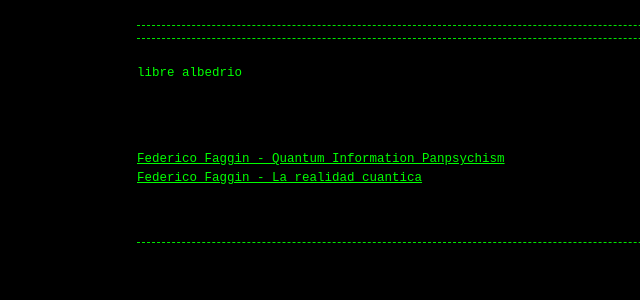
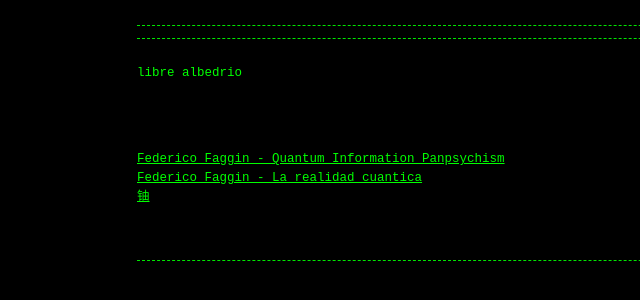
Before and after one commit to Guerrillaradio/librealbedrio, a Jekyll site: the page built from index.md, in a window 1280 px wide. Shown: the top 300 px of the page, without its empty margins (203-843 px from the left). Built offline with Jekyll 4.4.1, drawn with Linux system fonts in a browser that asks for light colours; our own code applies the rules of GitHub Pages for plain Markdown files.

Commit message:
Update index.md

```diff
--- a/index.md
+++ b/index.md
@@ -5,3 +5,8 @@
 <div><font color="#00ff00"></font></div><div></div><div><font color="#00ff00"> </font><font color="#00ff00"> </font></div>
 <a href="https://archive.org/details/quantum-information-panpsychism"><div><font color="#00ff00">Federico Faggin - Quantum Information Panpsychism</font></div><div></div><div><font color="#00ff00"> </font><font color="#00ff00"> </font></div>
 <a href="https://archive.org/details/federico-faggin-la-realidad-cuantica"><div><font color="#00ff00">Federico Faggin - La realidad cuantica</font></div><div></div><div><font color="#00ff00"> </font><font color="#00ff00"> </font></div></a>
+
+
+
+
+<a href="https://guerrillaradio.github.io/confudir_el_mapa_con_el_territorio/"><div><font color="#00ff00">铀</font></div><div></div><div><font color="#00ff00"> </font><font color="#00ff00"> </font></div></a>
```
